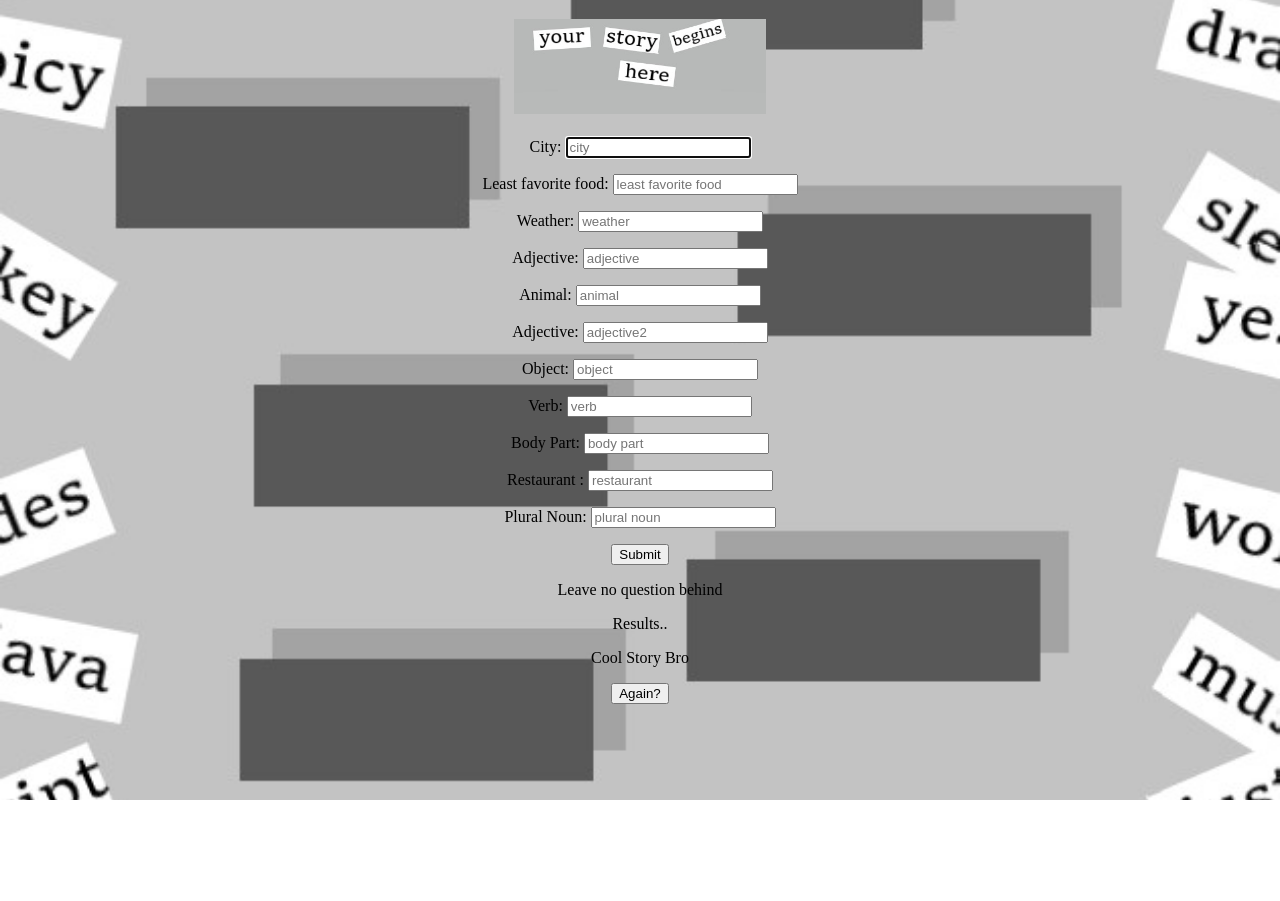
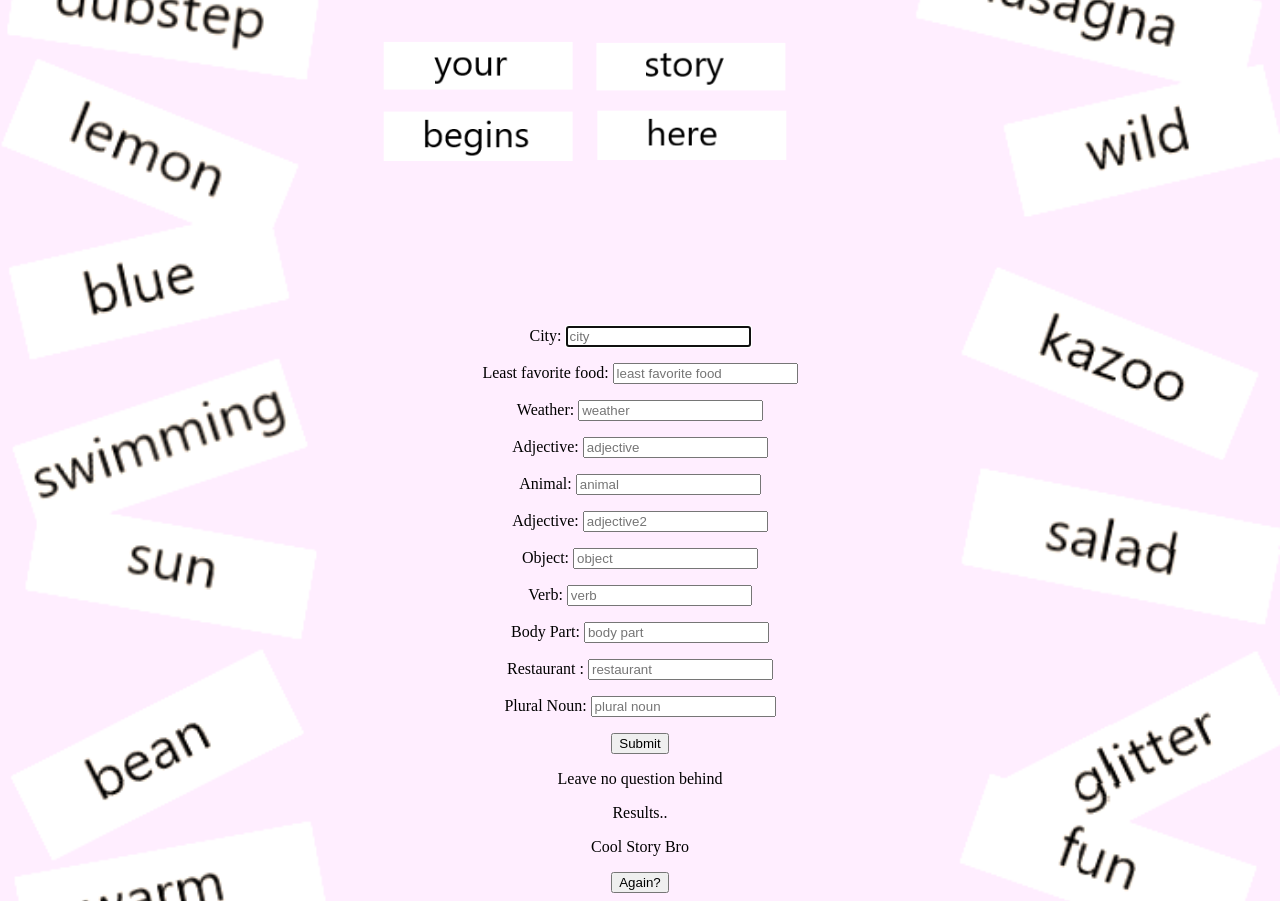
Before and after one commit to AngiBatess/AngiMADjs, a plain HTML site: page index.html in a window 1280 px wide. Before the commit the page ends 800 px from the top, so only its background shows below. Drawn offline with Linux system fonts and the light colour scheme.

Commit message:
bckg image and header img

```diff
--- a/index.html
+++ b/index.html
@@ -7,7 +7,7 @@
   <title></title>
 </head>
 <div id="inputPanel">
-  <h3><img id="story" src="story.jpg" alt=""></h3>
+  <h3><img id="story" src="head.png" alt=""></h3>
   <p>City:
     <input id="city" type="text" placeholder="city">
   </p>
--- a/style.css
+++ b/style.css
@@ -1,5 +1,5 @@
 body {
-  background-image: url(madbak.jpg);
+  background-image: url(words.png);
   height: 100%;
   background-position: center;
   background-repeat: no-repeat;
@@ -15,8 +15,8 @@ h3 {
 }
 
 #story {
-  width: 20%;
-  height: 20%;
+  width: 50%;
+  height: 50%;
 }
 
 #submit, #again {
```
Also changed, not shown: head.png (added), header.png (added), words.png (added).
